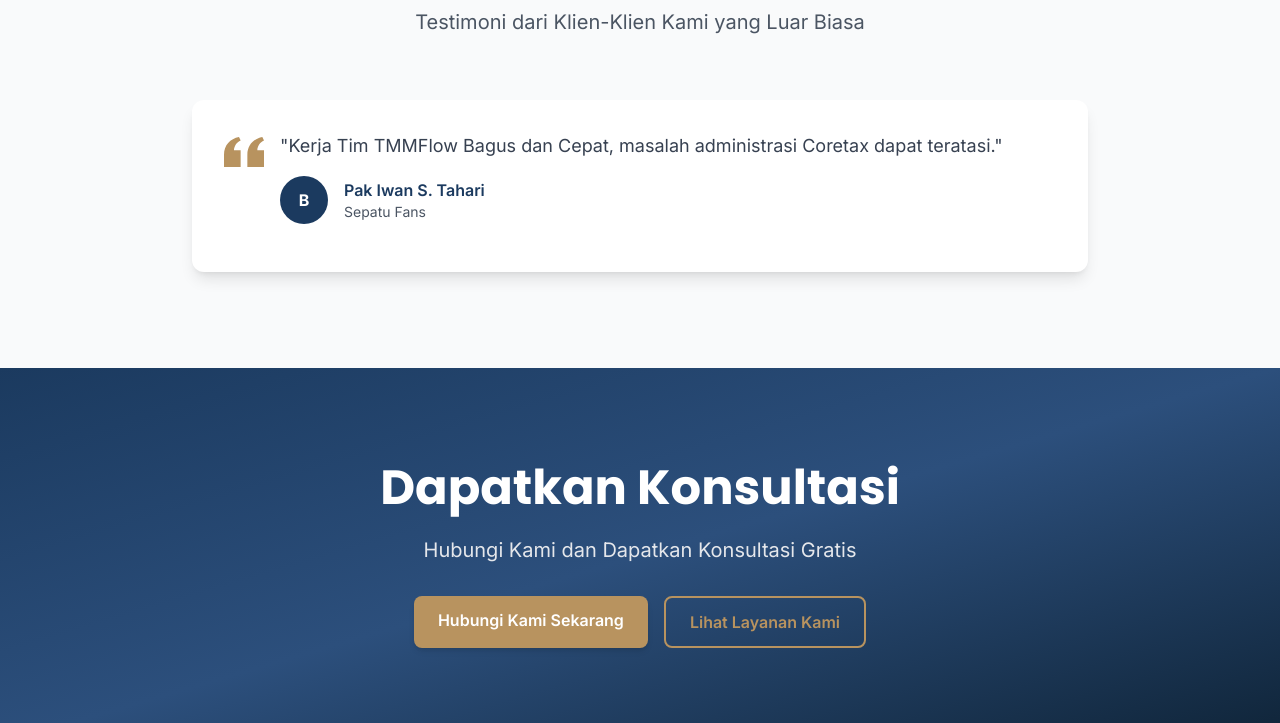
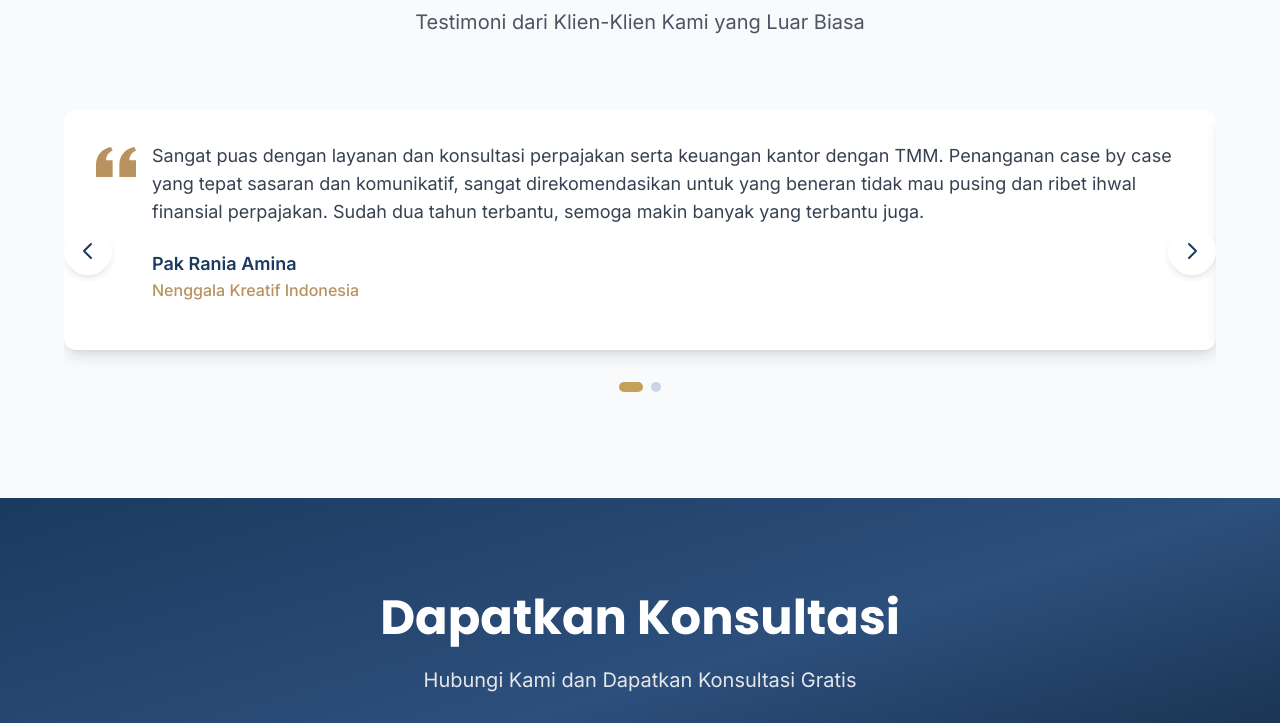
Before and after one commit to whippedcreamm/tmm-website-2026, a website: page index.html in a window 1280 px wide. Shown: the part 2824-3547 px from the top of the page. Drawn offline with Linux system fonts and the light colour scheme.

Commit message:
fix testimonial

```diff
--- a/assets/js/main.js
+++ b/assets/js/main.js
@@ -341,6 +341,70 @@ function initClientCarousel() {
 }
 
 // ============================================
+// TESTIMONIAL CAROUSEL
+// ============================================
+function initTestimonialCarousel() {
+    const track = document.getElementById('testimonial-track');
+    const prevBtn = document.getElementById('testimonial-prev');
+    const nextBtn = document.getElementById('testimonial-next');
+    const dotsContainer = document.getElementById('testimonial-dots');
+    const items = document.querySelectorAll('.testimonial-carousel-item');
+
+    if (!track || items.length === 0) return;
+
+    let currentIndex = 0;
+    const totalItems = items.length;
+
+    // Create dots
+    if (dotsContainer) {
+        dotsContainer.innerHTML = '';
+        for (let i = 0; i < totalItems; i++) {
+            const dot = document.createElement('div');
+            dot.className = `testimonial-dot ${i === 0 ? 'active' : ''}`;
+            dot.addEventListener('click', () => goToSlide(i));
+            dotsContainer.appendChild(dot);
+        }
+    }
+
+    function updateCarousel() {
+        const itemWidth = items[0].getBoundingClientRect().width;
+        const gap = parseInt(window.getComputedStyle(track).gap) || 0;
+        const offset = currentIndex * (itemWidth + gap);
+
+        track.style.transform = `translateX(-${offset}px)`;
+
+        // Update dots
+        const dots = document.querySelectorAll('.testimonial-dot');
+        dots.forEach((dot, i) => {
+            dot.classList.toggle('active', i === currentIndex);
+        });
+    }
+
+    function goToSlide(index) {
+        currentIndex = index;
+        updateCarousel();
+    }
+
+    nextBtn?.addEventListener('click', () => {
+        currentIndex = (currentIndex + 1) % totalItems;
+        updateCarousel();
+    });
+
+    prevBtn?.addEventListener('click', () => {
+        currentIndex = (currentIndex - 1 + totalItems) % totalItems;
+        updateCarousel();
+    });
+
+    // Handle window resize
+    window.addEventListener('resize', () => {
+        updateCarousel();
+    });
+
+    // Initial check
+    updateCarousel();
+}
+
+// ============================================
 // INITIALIZE ALL
 // ============================================
 document.addEventListener('DOMContentLoaded', function () {
@@ -348,6 +412,7 @@ document.addEventListener('DOMContentLoaded', function () {
     initNavbarScroll();
     initHeroCarousel();
     initClientCarousel();
+    initTestimonialCarousel();
     initSmoothScroll();
     initFormValidation();
     initScrollAnimations();
--- a/index.html
+++ b/index.html
@@ -102,6 +102,73 @@
 
     .carousel-nav-next {
       right: 10px;
+    }
+
+    /* Testimonial Carousel Styles */
+    .testimonial-carousel-container {
+      position: relative;
+      overflow: hidden;
+      width: 100%;
+      padding: 10px 0;
+    }
+
+    .testimonial-carousel-track {
+      display: flex;
+      gap: 0;
+      transition: transform 0.5s ease;
+      justify-content: flex-start;
+    }
+
+    .testimonial-carousel-item {
+      flex: 0 0 100%;
+    }
+
+    .testimonial-nav-btn {
+      position: absolute;
+      top: 50%;
+      transform: translateY(-50%);
+      background: white;
+      border-radius: 9999px;
+      padding: 12px;
+      box-shadow: 0 4px 6px -1px rgba(0, 0, 0, 0.1);
+      z-index: 10;
+      cursor: pointer;
+      color: #1b3a5f;
+      transition: all 0.3s ease;
+    }
+
+    .testimonial-nav-btn:hover {
+      background: #f8f9fa;
+      color: #c5a059;
+    }
+
+    .testimonial-nav-prev {
+      left: 0;
+    }
+
+    .testimonial-nav-next {
+      right: 0;
+    }
+
+    .testimonial-dots {
+      display: flex;
+      justify-content: center;
+      gap: 0.5rem;
+      margin-top: 2rem;
+    }
+
+    .testimonial-dot {
+      width: 10px;
+      height: 10px;
+      border-radius: 9999px;
+      background: #cbd5e1;
+      cursor: pointer;
+      transition: all 0.3s ease;
+    }
+
+    .testimonial-dot.active {
+      background: #c5a059;
+      width: 24px;
     }
   </style>
 </head>
@@ -447,30 +514,72 @@
         </p>
       </div>
 
-      <div class="max-w-4xl mx-auto">
-        <div class="testimonial-card fade-in">
+      <div class="testimonial-carousel-container">
+        <button id="testimonial-prev" class="testimonial-nav-btn testimonial-nav-prev">
+          <svg class="w-6 h-6" fill="none" stroke="currentColor" viewBox="0 0 24 24">
+            <path stroke-linecap="round" stroke-linejoin="round" stroke-width="2" d="M15 19l-7-7 7-7"></path>
+          </svg>
+        </button>
+
+        <div id="testimonial-track" class="testimonial-carousel-track">
+          <!-- Testimonial 1 (Rania Amina) -->
+          <div class="testimonial-carousel-item">
+            <div class="testimonial-card h-full fade-in">
               <div class="flex items-start mb-4">
-            <svg class="w-10 h-10 text-tmm-gold mr-4" fill="currentColor" viewBox="0 0 24 24">
+                <svg class="w-10 h-10 text-tmm-gold mr-4 flex-shrink-0" fill="currentColor" viewBox="0 0 24 24">
                   <path
                     d="M14.017 21v-7.391c0-5.704 3.731-9.57 8.983-10.609l.995 2.151c-2.432.917-3.995 3.638-3.995 5.849h4v10h-9.983zm-14.017 0v-7.391c0-5.704 3.748-9.57 9-10.609l.996 2.151c-2.433.917-3.996 3.638-3.996 5.849h3.983v10h-9.983z" />
                 </svg>
                 <div class="flex-1">
-              <p class="text-lg text-gray-700 mb-4">
-                "Kerja Tim TMMFlow Bagus dan Cepat, masalah administrasi Coretax dapat teratasi."
+                  <p class="text-lg text-gray-700 mb-6 italic">
+                    Sangat puas dengan layanan dan konsultasi perpajakan serta keuangan kantor dengan TMM. Penanganan
+                    case
+                    by case yang tepat sasaran dan komunikatif, sangat direkomendasikan untuk yang beneran tidak mau
+                    pusing dan ribet ihwal finansial perpajakan. Sudah dua tahun terbantu, semoga makin banyak yang
+                    terbantu juga.
                   </p>
                   <div class="flex items-center">
-                <div
-                  class="w-12 h-12 bg-tmm-navy rounded-full flex items-center justify-center text-white font-bold mr-4">
-                  B
-                </div>
                     <div>
-                  <p class="font-semibold text-tmm-navy">Pak Iwan S. Tahari</p>
-                  <p class="text-gray-600 text-sm">Sepatu Fans</p>
+                      <p class="font-semibold text-tmm-navy text-lg">Pak Rania Amina</p>
+                      <p class="text-tmm-gold font-medium">Nenggala Kreatif Indonesia</p>
                     </div>
                   </div>
                 </div>
               </div>
             </div>
+          </div>
+
+          <!-- Testimonial 2 (Iwan Tahari) -->
+          <div class="testimonial-carousel-item">
+            <div class="testimonial-card h-full fade-in">
+              <div class="flex items-start mb-4">
+                <svg class="w-10 h-10 text-tmm-gold mr-4 flex-shrink-0" fill="currentColor" viewBox="0 0 24 24">
+                  <path
+                    d="M14.017 21v-7.391c0-5.704 3.731-9.57 8.983-10.609l.995 2.151c-2.432.917-3.995 3.638-3.995 5.849h4v10h-9.983zm-14.017 0v-7.391c0-5.704 3.748-9.57 9-10.609l.996 2.151c-2.433.917-3.996 3.638-3.996 5.849h3.983v10h-9.983z" />
+                </svg>
+                <div class="flex-1">
+                  <p class="text-lg text-gray-700 mb-6 italic">
+                    Kerja Tim TMMFlow Bagus dan Cepat, masalah administrasi Coretax dapat teratasi.
+                  </p>
+                  <div class="flex items-center">
+                    <div>
+                      <p class="font-semibold text-tmm-navy text-lg">Pak Iwan S. Tahari</p>
+                      <p class="text-tmm-gold font-medium">Sepatu Fans</p>
+                    </div>
+                  </div>
+                </div>
+              </div>
+            </div>
+          </div>
+        </div>
+
+        <button id="testimonial-next" class="testimonial-nav-btn testimonial-nav-next">
+          <svg class="w-6 h-6" fill="none" stroke="currentColor" viewBox="0 0 24 24">
+            <path stroke-linecap="round" stroke-linejoin="round" stroke-width="2" d="M9 5l7 7-7 7"></path>
+          </svg>
+        </button>
+
+        <div id="testimonial-dots" class="testimonial-dots"></div>
       </div>
     </div>
   </section>
```
Lines whose indentation alone changed are shown as unchanged.
